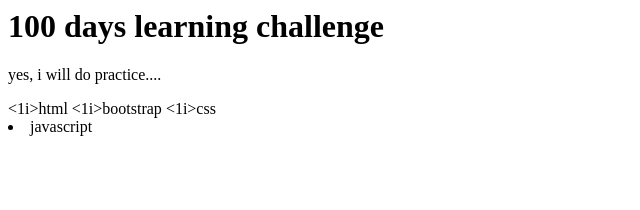
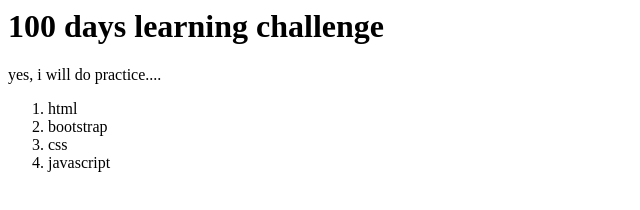
Before and after one commit to Heerasai/Amazon-clone, a plain HTML site: page index.html in a window 1280 px wide. Shown: the whole page, without its empty margins (0-640 px from the left). Drawn offline with Linux system fonts and the light colour scheme.

Commit message:
Add files via upload

```diff
--- a/index.html
+++ b/index.html
@@ -6,12 +6,12 @@
     <h1>100 days learning challenge</h1>
 
     <p>yes, i will do practice....</p>
-    <o1>
-        <1i>html</1i>
-        <1i>bootstrap</1i>
-        <1i>css</1i>
+    <ol>
+        <li>html</li>
+        <li>bootstrap</li>
+        <li>css</li>
         <li>javascript</li>
-    </o1>
+    </ol>
 </body>
 
 
```
